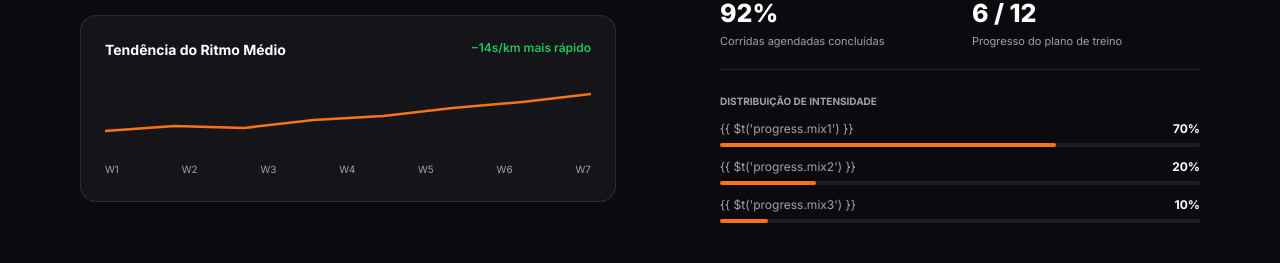
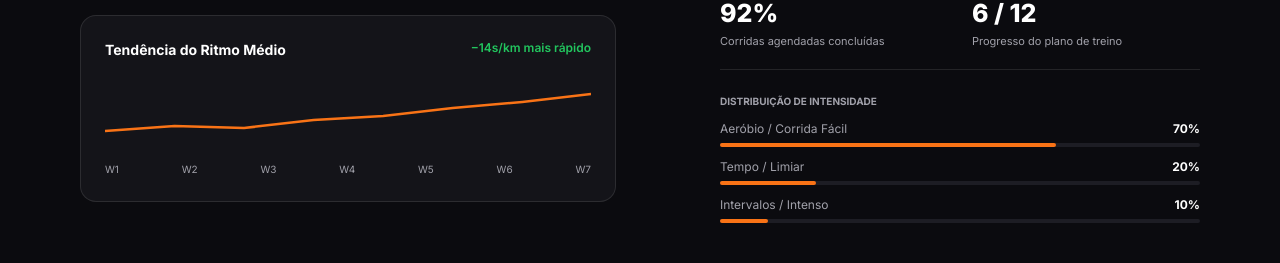
Before and after one commit to anvictorsantos/PacePilot, a Vue app in the folder client/: page / in a window 1280 px wide. Shown: the part 2836-3099 px from the top of the page. Built offline with nearby package versions, Linux system fonts and the light colour scheme; no server answers.

Commit message:
fix(landing): fix progress mix translation keys

```diff
--- a/client/src/components/landing/LandingSections.vue
+++ b/client/src/components/landing/LandingSections.vue
@@ -243,7 +243,7 @@
         <p class="font-bold text-caption text-muted">{{ $t('progress.mix') }}</p>
         <div v-for="m in mix" :key="m.label" class="flex flex-col gap-1.5">
           <div class="flex justify-between text-xs">
-            <p class="text-muted">{{ m.label }}</p>
+            <p class="text-muted">{{ $t(m.label) }}</p>
             <p class="font-bold">{{ m.pct }}%</p>
           </div>
           <div class="bg-track rounded h-1">
@@ -507,9 +507,9 @@ const week = [
 week[2].today = true;
 const bars = [66, 80, 92, 110, 102, 126, 141, 154];
 const mix = [
-  { label: "{{ $t('progress.mix1') }}", pct: 70 },
-  { label: "{{ $t('progress.mix2') }}", pct: 20 },
-  { label: "{{ $t('progress.mix3') }}", pct: 10 },
+  { label: "progress.mix1", pct: 70 },
+  { label: "progress.mix2", pct: 20 },
+  { label: "progress.mix3", pct: 10 },
 ];
 const filters = [
   "activities.all",
```
